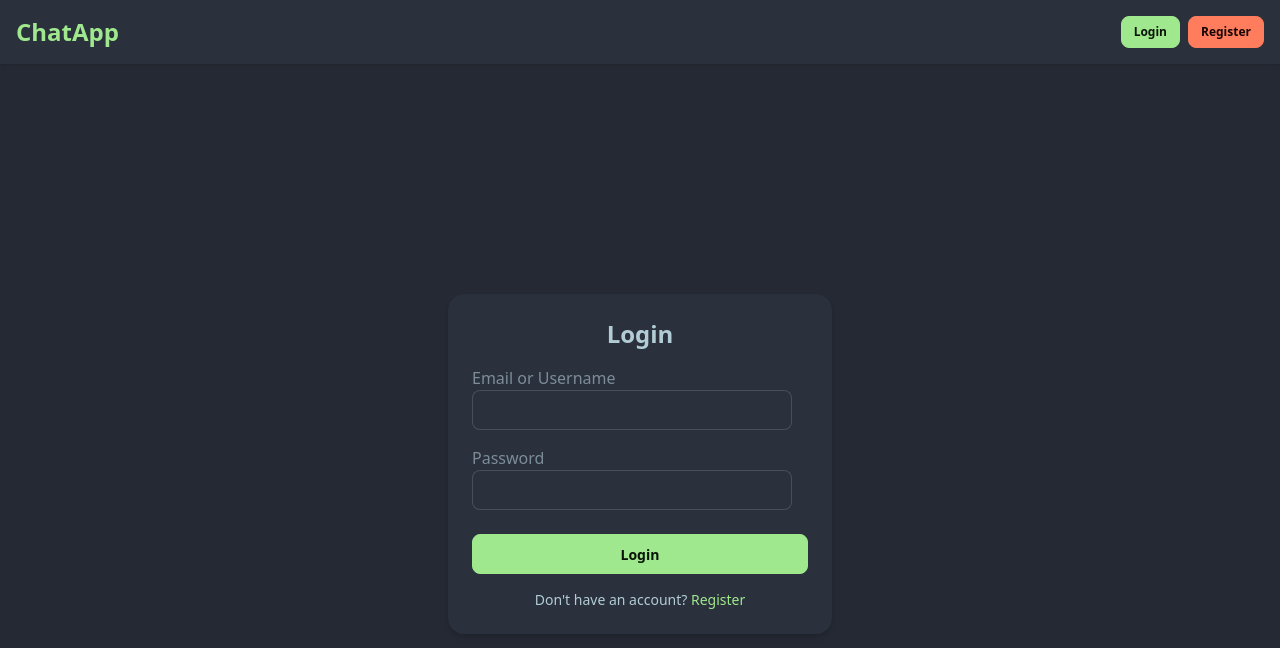
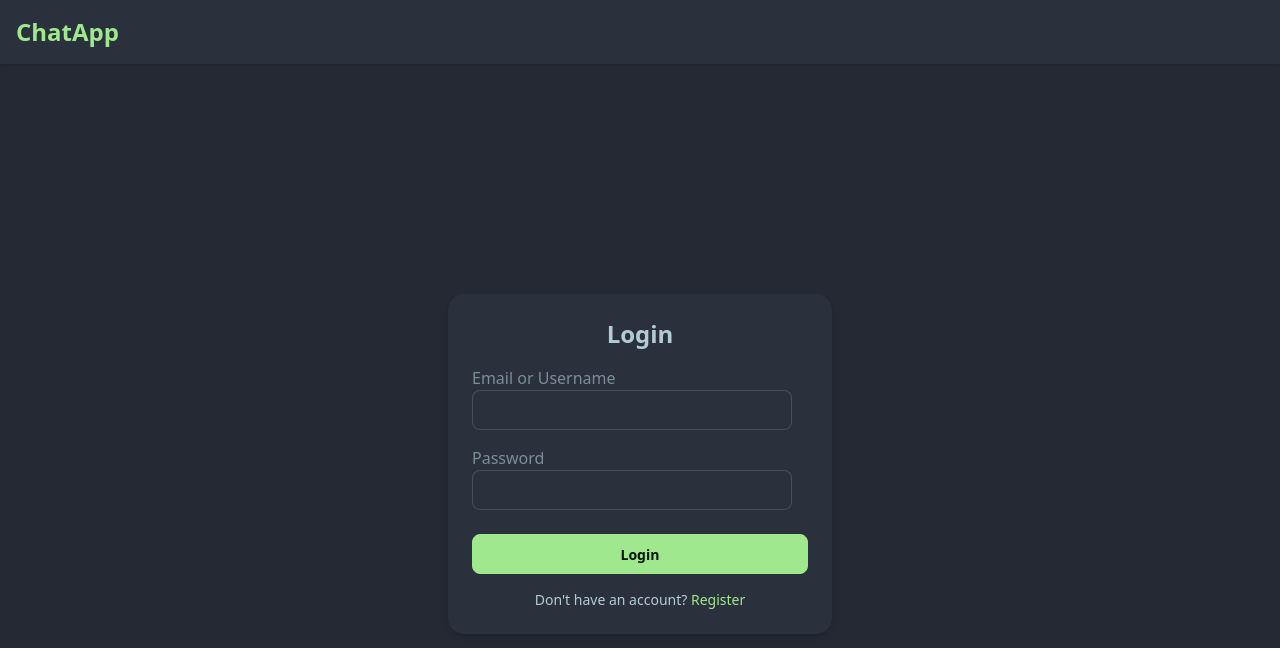
Before and after one commit to RushangSavaliya/Web-Client, a React (Vite) app: page /login in a window 1280 px wide. Shown: the top 648 px of the page. Built offline with nearby package versions, Linux system fonts and the light colour scheme; no server answers.

Commit message:
Remove Register and Login button

```diff
--- a/src/components/Navbar.jsx
+++ b/src/components/Navbar.jsx
@@ -13,18 +13,7 @@ export default function Navbar({ isLoggedIn, onLogout }) {
       </div>
 
       <div className="flex-none space-x-2">
-        {isLoggedIn ? (
-          <LogoutButton onLogout={onLogout} />
-        ) : (
-          <>
-            <Link to="/login" className="btn btn-sm btn-primary">
-              Login
-            </Link>
-            <Link to="/register" className="btn btn-sm btn-secondary">
-              Register
-            </Link>
-          </>
-        )}
+        {isLoggedIn && <LogoutButton onLogout={onLogout} />}
       </div>
     </div>
   );
```
